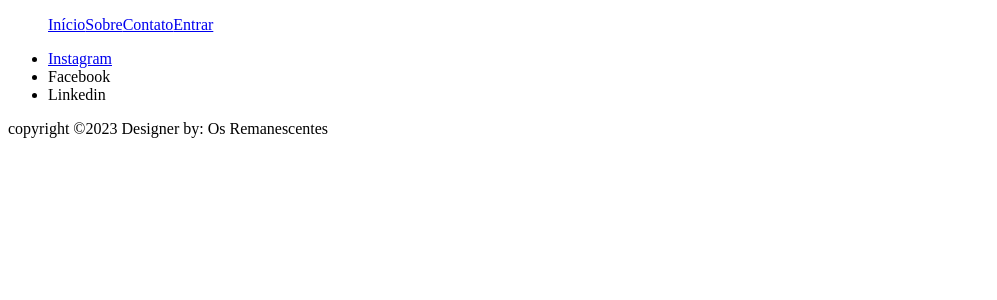
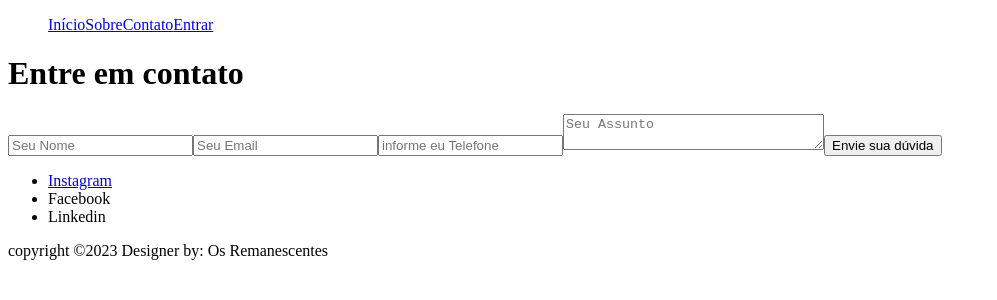
Before and after one commit to Neveszera/bikeisure, a React (Vite) app: page /contato in a window 1280 px wide. Shown: the top 300 px of the page, without its empty margins (0-997 px from the left). Built offline with nearby package versions, Linux system fonts and the light colour scheme.

Commit message:
forms para contato

```diff
--- a/src/routes/Contato.jsx
+++ b/src/routes/Contato.jsx
@@ -2,6 +2,17 @@ export default function Contato(){
 
     return(
         <>
+            <div>
+
+                <form>
+                    <h1>Entre em contato </h1>
+                    <input type="text" name="nome" id="nome" placeholder="Seu Nome"/>
+                    <input type="email" name="email" id="email"  placeholder="Seu Email"/>
+                    <input type="text" name="tel" id="telefone" placeholder="informe eu Telefone" />
+                    <textarea name="" id="" cols="30" rows="2" placeholder="Seu Assunto"></textarea>
+                    <input type="submit" value="Envie sua dúvida" />
+                </form>
+            </div>
 
         </>
     )
--- a/src/routes/Sobre.jsx
+++ b/src/routes/Sobre.jsx
@@ -1,6 +1,3 @@
-
-
-
 
 export default function sobre() {
     return (
```
